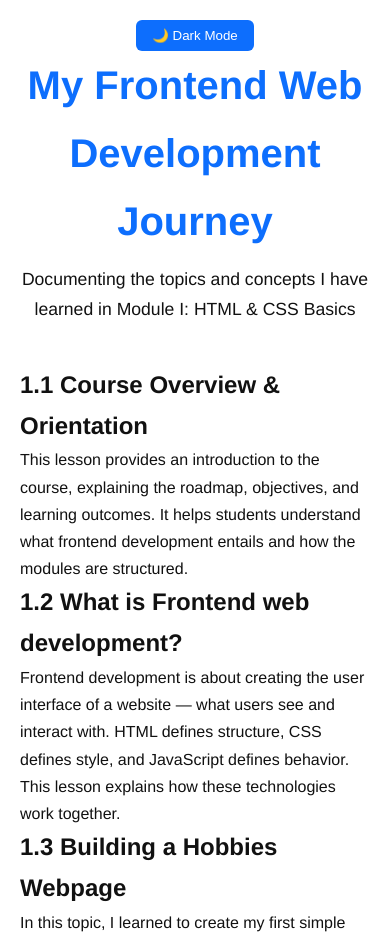
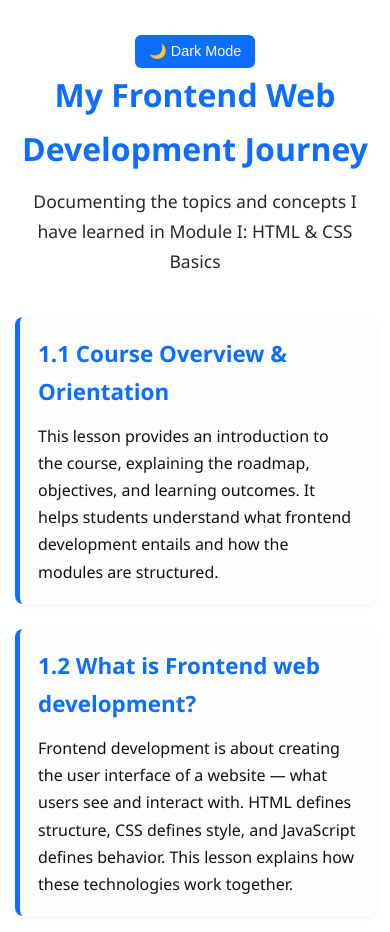
Before and after one commit to parthiv2K07/fewd-practice, a plain HTML site: page index.html in a window 390 px wide. Shown: the top 932 px of the page. Drawn offline with Linux system fonts and the light colour scheme.

Commit message:
ui fixed

```diff
--- a/style.css
+++ b/style.css
@@ -9,8 +9,9 @@
 :root {
   --bg-color: #ffffff;
   --text-color: #111111;
-  --card-bg: #f5f5f5;
+  --card-bg: #fdfdfd;
   --accent-color: #0d6efd;
+  --border-color: #0d6efd;
   --footer-bg: #0d6efd;
   --footer-text: #ffffff;
 }
@@ -20,17 +21,18 @@
   --text-color: #f1f1f1;
   --card-bg: #1e1e1e;
   --accent-color: #4da3ff;
+  --border-color: #4da3ff;
   --footer-bg: #1f1f1f;
   --footer-text: #dddddd;
 }
 
 /* ========== Body & Base Layout ========== */
 body {
-  font-family: 'Helvetica', 'Arial', sans-serif;
+  font-family: 'Segoe UI', 'Helvetica', 'Arial', sans-serif;
   background-color: var(--bg-color);
   color: var(--text-color);
   line-height: 1.7;
-  padding: 20px;
+  padding: 20px 10%;
   transition: background-color 0.4s ease, color 0.4s ease;
 }
 
@@ -49,6 +51,7 @@ header h1 {
 header p {
   font-size: 1.1rem;
   color: var(--text-color);
+  opacity: 0.9;
 }
 
 /* ========== Theme Toggle Button ========== */
@@ -56,8 +59,72 @@ header p {
   background-color: var(--accent-color);
   color: #fff;
   border: none;
-  padding: 8px 16px;
+  padding: 10px 18px;
   border-radius: 6px;
   cursor: pointer;
   transition: background-color 0.3s ease, transform 0.2s ease;
+  font-size: 1rem;
+  margin-top: 20px;
 }
+
+#theme-toggle:hover {
+  background-color: #0056b3;
+  transform: scale(1.05);
+}
+
+/* ========== Section Styling ========== */
+section {
+  background-color: var(--card-bg);
+  border-left: 5px solid var(--border-color);
+  padding: 25px;
+  margin-bottom: 25px;
+  border-radius: 8px;
+  box-shadow: 0 2px 6px rgba(0, 0, 0, 0.05);
+  transition: background-color 0.4s ease, border-color 0.4s ease, color 0.4s ease;
+}
+
+section h2 {
+  color: var(--accent-color);
+  margin-bottom: 12px;
+  font-size: 1.4rem;
+}
+
+section p {
+  color: var(--text-color);
+  font-size: 1rem;
+}
+
+/* ========== Footer Section ========== */
+footer {
+  text-align: center;
+  margin-top: 40px;
+  padding: 15px;
+  background-color: var(--footer-bg);
+  color: var(--footer-text);
+  border-radius: 8px;
+  transition: background-color 0.4s ease, color 0.4s ease;
+}
+
+footer p {
+  font-size: 0.95rem;
+}
+
+/* ========== Responsive Design ========== */
+@media (max-width: 768px) {
+  body {
+    padding: 15px;
+  }
+
+  header h1 {
+    font-size: 2rem;
+  }
+
+  section {
+    padding: 18px;
+  }
+
+  #theme-toggle {
+    padding: 8px 14px;
+    font-size: 0.9rem;
+  }
+}
```
